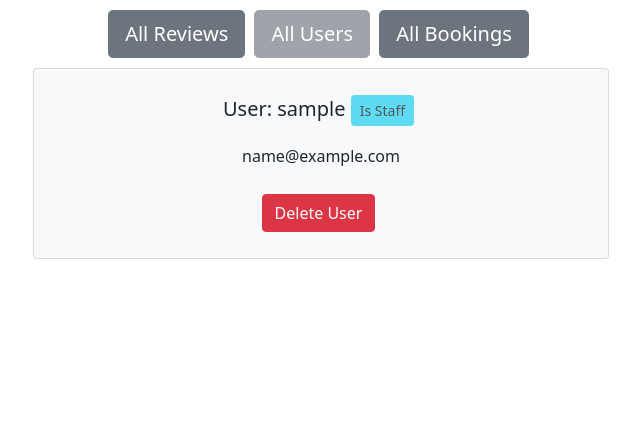
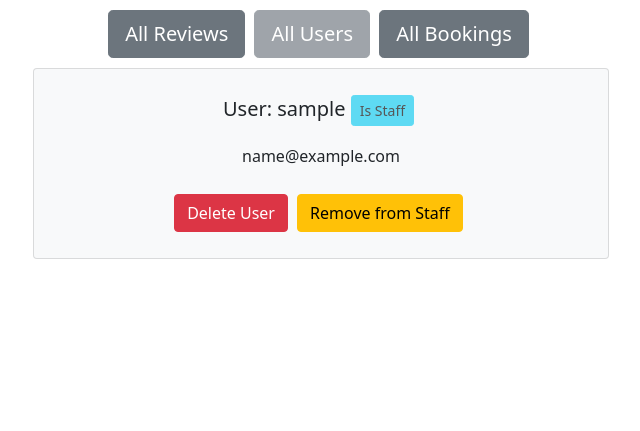
Before and after one commit to spangen87/locksmith-booking, a Django app: page /users in a window 1280 px wide. Shown: the part 67-498 px from the top of the page, without its empty margins (319-959 px from the left). Run offline with Django 3.2, Linux system fonts and the light colour scheme; the visitor is signed in with stand-in values (Sample User, id 1); data comes from the database, SQL or seed files in the repository; some libraries are stand-ins or nearby versions.

Commit message:
Add possibility to toggle staff status for as user

```diff
--- a/booking/views.py
+++ b/booking/views.py
@@ -181,3 +181,18 @@ def delete_user(request, user_id):
             return redirect('users')
     else:
         return redirect('home')
+
+
+@login_required
+def toggle_staff(request, user_id):
+    user = get_object_or_404(User, id=user_id)
+    user.is_staff = not user.is_staff
+    user.save()
+    email_to = user.email
+    subject = 'Your status has changed'
+    message = f'Hi {user.username}, your authorization has changed. Log in: https://locksmith-booking.herokuapp.com/'
+    email_from = 'bestlasbooking@gmail.com'
+    recipient_list = [email_to, ]
+    send_mail(subject, message, email_from, recipient_list)
+    messages.success(request, 'User Updated successfully!')
+    return redirect('users')
--- a/locksmith_booking/urls.py
+++ b/locksmith_booking/urls.py
@@ -32,4 +32,5 @@ urlpatterns = [
     path('delete_review/<review_id>', views.delete_review, name='delete_review'),
     path('users', views.view_users, name='users'),
     path('delete_user/<user_id>', views.delete_user, name='delete_user'),
+    path('staff_status/<user_id>', views.toggle_staff, name='staff_status'),
 ]
--- a/templates/booking/users.html
+++ b/templates/booking/users.html
@@ -22,9 +22,15 @@
                 {% for user in users %}
                 <div class="card bg-light mb-3 mx-auto" style="max-width: 36rem;">
                     <div class="card-body">
-                        <h5 class="card-title">User: {{ user.username }} {% if user.is_staff %}<span class="btn btn-info btn-sm disabled">Is Staff</span>{% endif %}</h5>
+                        <h5 class="card-title">User: {{ user.username }} {% if user.is_staff %}<span
+                                class="btn btn-info btn-sm disabled">Is Staff</span>{% endif %}</h5>
                         <p class="card-text">{{ user.email }}</p>
                         <a href="/delete_user/{{ user.id }}" class="btn btn-danger">Delete User</a>
+                        {% if user.is_staff is False %}
+                        <a href="/staff_status/{{ user.id }}" class="btn btn-success">Make Staff</a>
+                        {% else %}
+                        <a href="/staff_status/{{ user.id }}" class="btn btn-warning">Remove from Staff</a>
+                        {% endif %}
                     </div>
                 </div>
                 {% endfor %}
```
